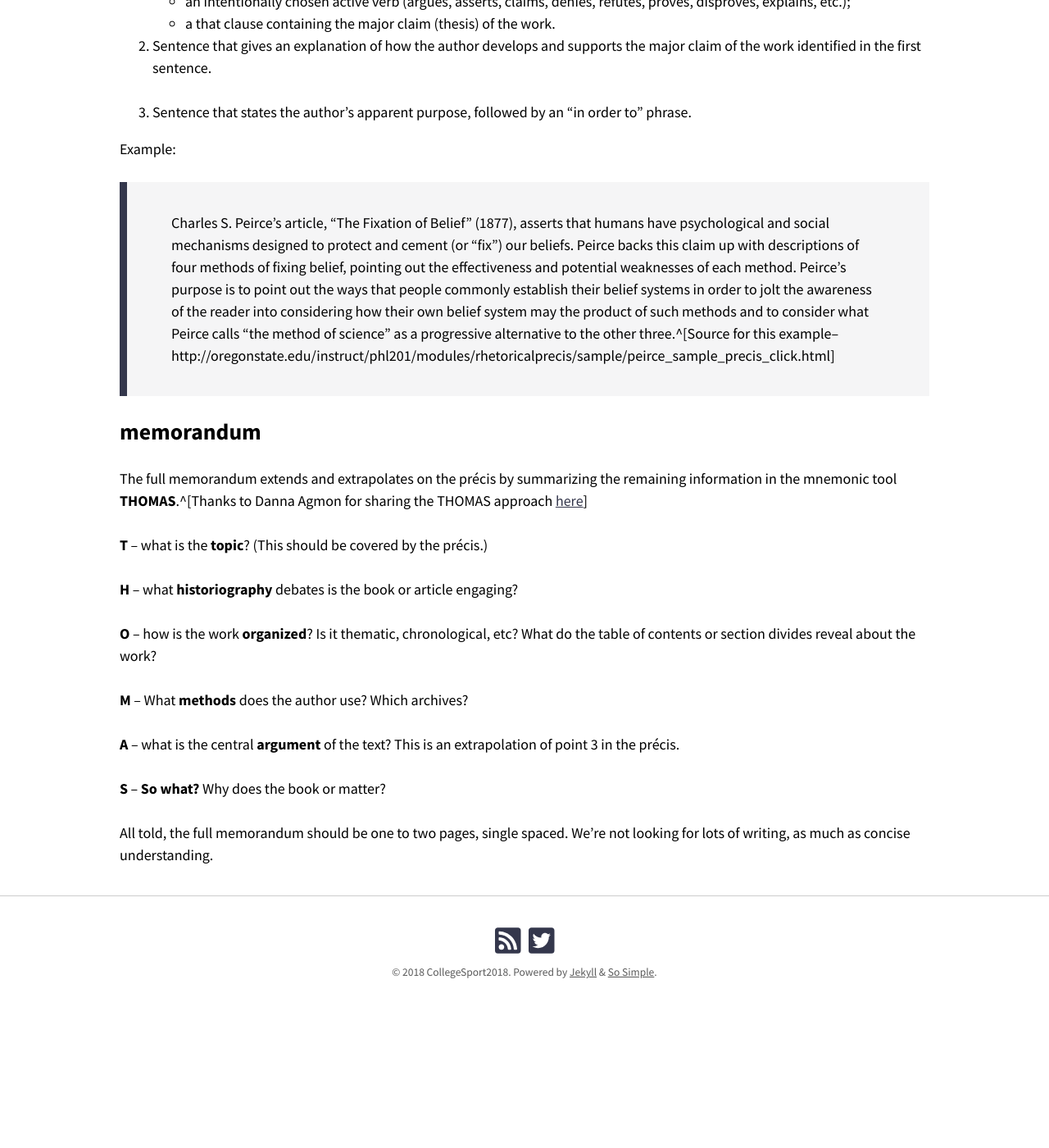
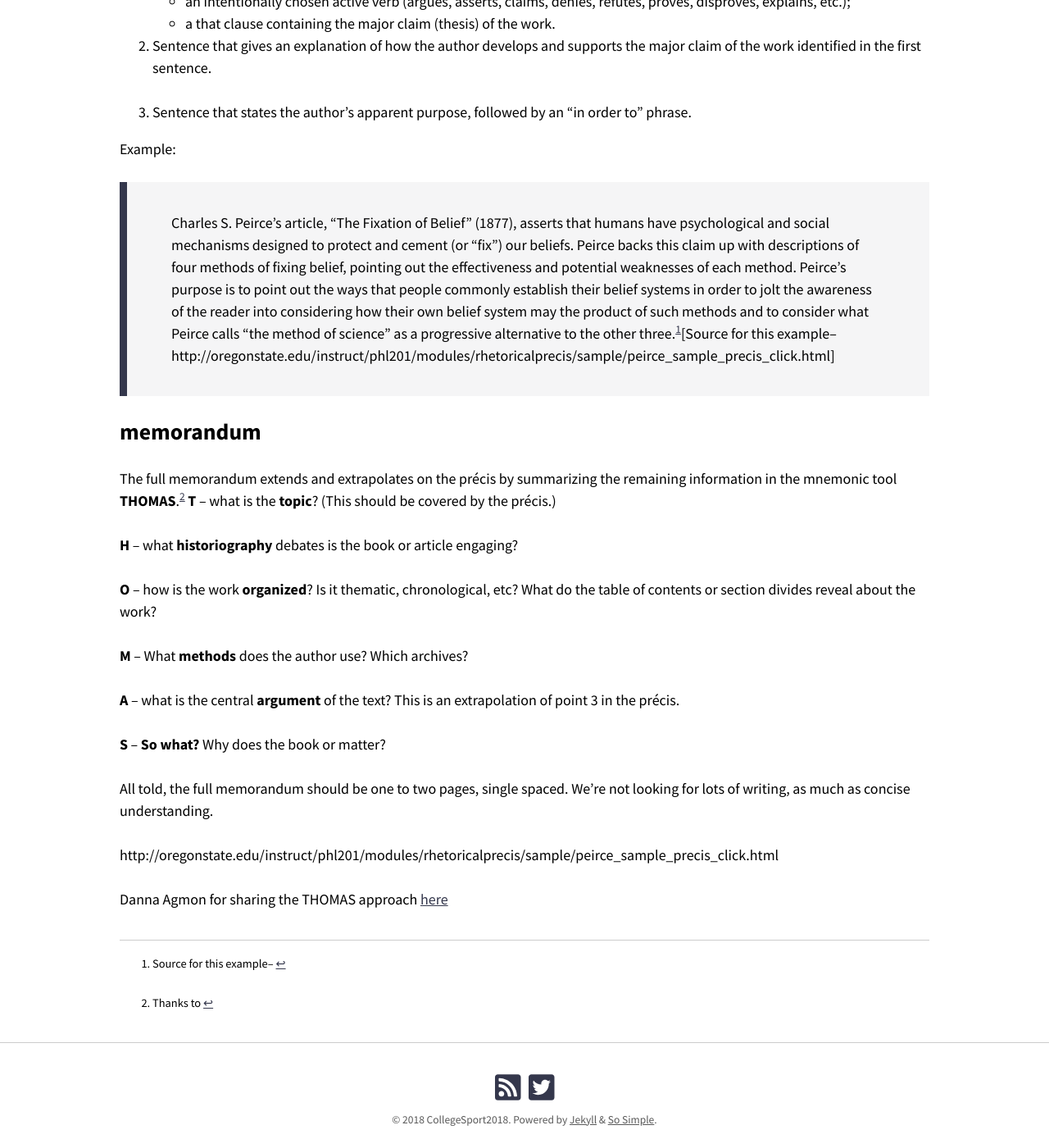
Before and after one commit to chadblack/CollegeSport2018, a Jekyll site: the page built from precis.md, in a window 1280 px wide and 1400 px high, scrolled down 551 px. Shown: the whole window at 82% size. Built offline with Jekyll 4.4.1, drawn with Linux system fonts in a browser that asks for light colours; nearby versions of some CDN libraries; our own code applies the rules of GitHub Pages for plain Markdown files; before the commit the page ends 1820 px from its top, so only the background shows below that.

Commit message:
precis footnotes

```diff
--- a/precis.md
+++ b/precis.md
@@ -36,16 +36,13 @@ is to point out the ways that people commonly establish their
 belief systems in order to jolt the awareness of the reader into considering
 how their own belief system may the product of such methods
 and to consider what Peirce calls "the method of science" as a progressive
-alternative to the other three.^[Source for this example–
+alternative to the other three.[^1][Source for this example–
 http://oregonstate.edu/instruct/phl201/modules/rhetoricalprecis/sample/peirce_sample_precis_click.html]
 
 ## memorandum
 
 The full memorandum extends and extrapolates on the précis by summarizing
-the remaining information in the mnemonic tool **THOMAS**.^[Thanks to
-Danna Agmon for sharing the THOMAS approach
-[here](https://drive.google.com/file/d/1hunJKCBwzELxmZJb2oaM1W5aGqorasZQ/view)]
-
+the remaining information in the mnemonic tool **THOMAS**.[^2]
 **T** -- what is the **topic**? (This should be covered by the précis.)
 
 **H** -- what **historiography** debates is the book or article engaging?
@@ -63,3 +60,10 @@ extrapolation of point 3 in the précis.
 
 All told, the full memorandum should be one to two pages, single spaced.
 We're not looking for lots of writing, as much as concise understanding.
+
+[^1]:Source for this example–
+http://oregonstate.edu/instruct/phl201/modules/rhetoricalprecis/sample/peirce_sample_precis_click.html
+
+[^2]: Thanks to
+Danna Agmon for sharing the THOMAS approach
+[here](https://drive.google.com/file/d/1hunJKCBwzELxmZJb2oaM1W5aGqorasZQ/view)
```
